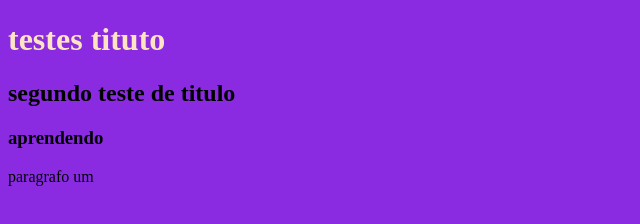
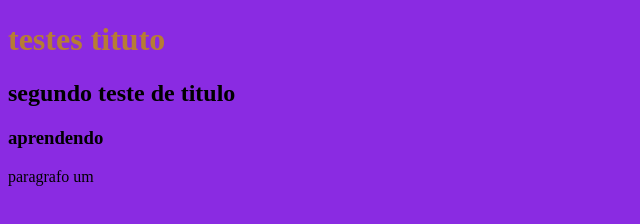
Before and after one commit to 05487664951/git3, a plain HTML site: page index.html in a window 1280 px wide. Shown: the whole page, without its empty margins (0-640 px from the left). Drawn offline with Linux system fonts and the light colour scheme.

Commit message:
teste css

```diff
--- a/styles.css
+++ b/styles.css
@@ -3,5 +3,5 @@ body{
 }
 h1{
 
-    color: bisque;
+    color: rgb(183, 124, 52);
 }
```
